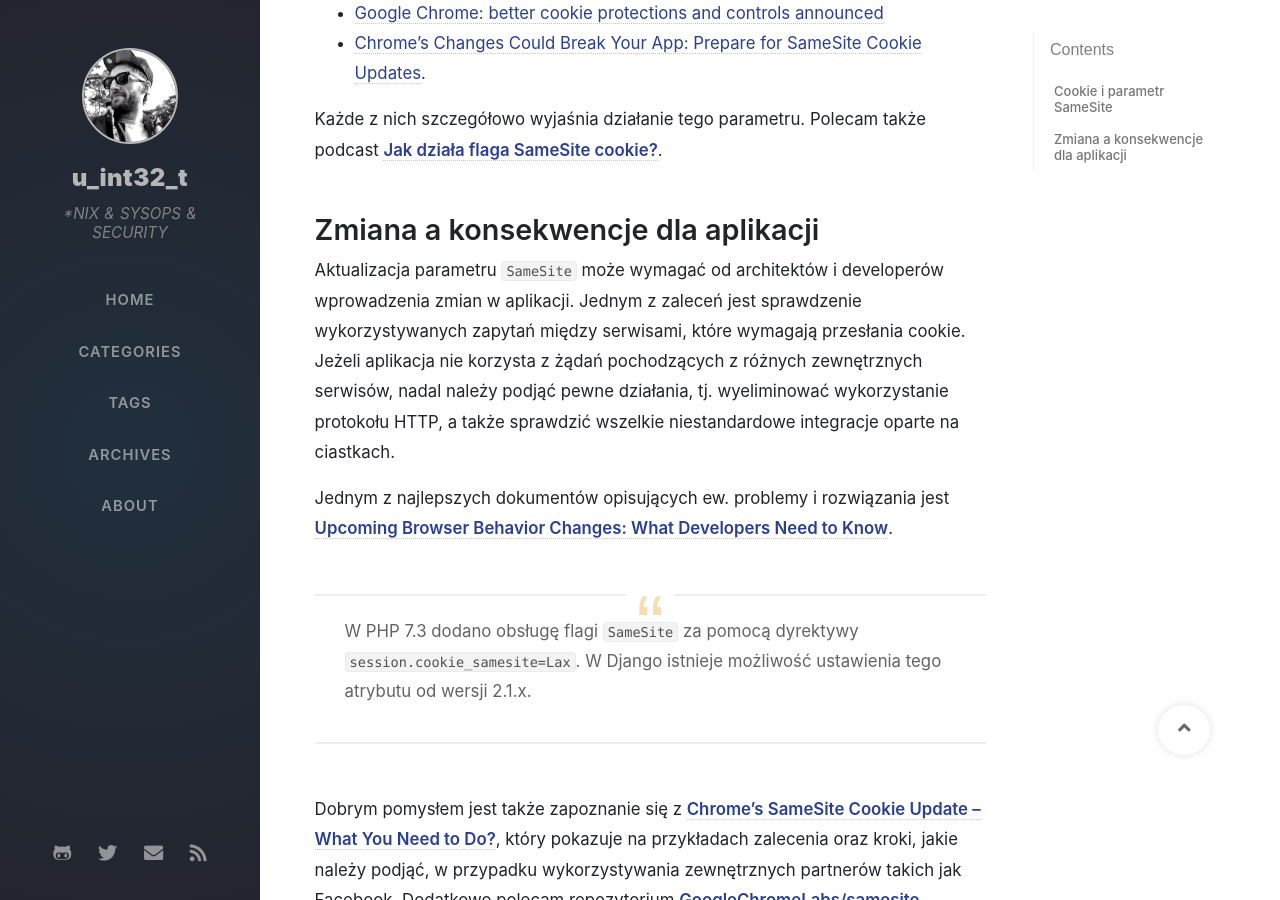
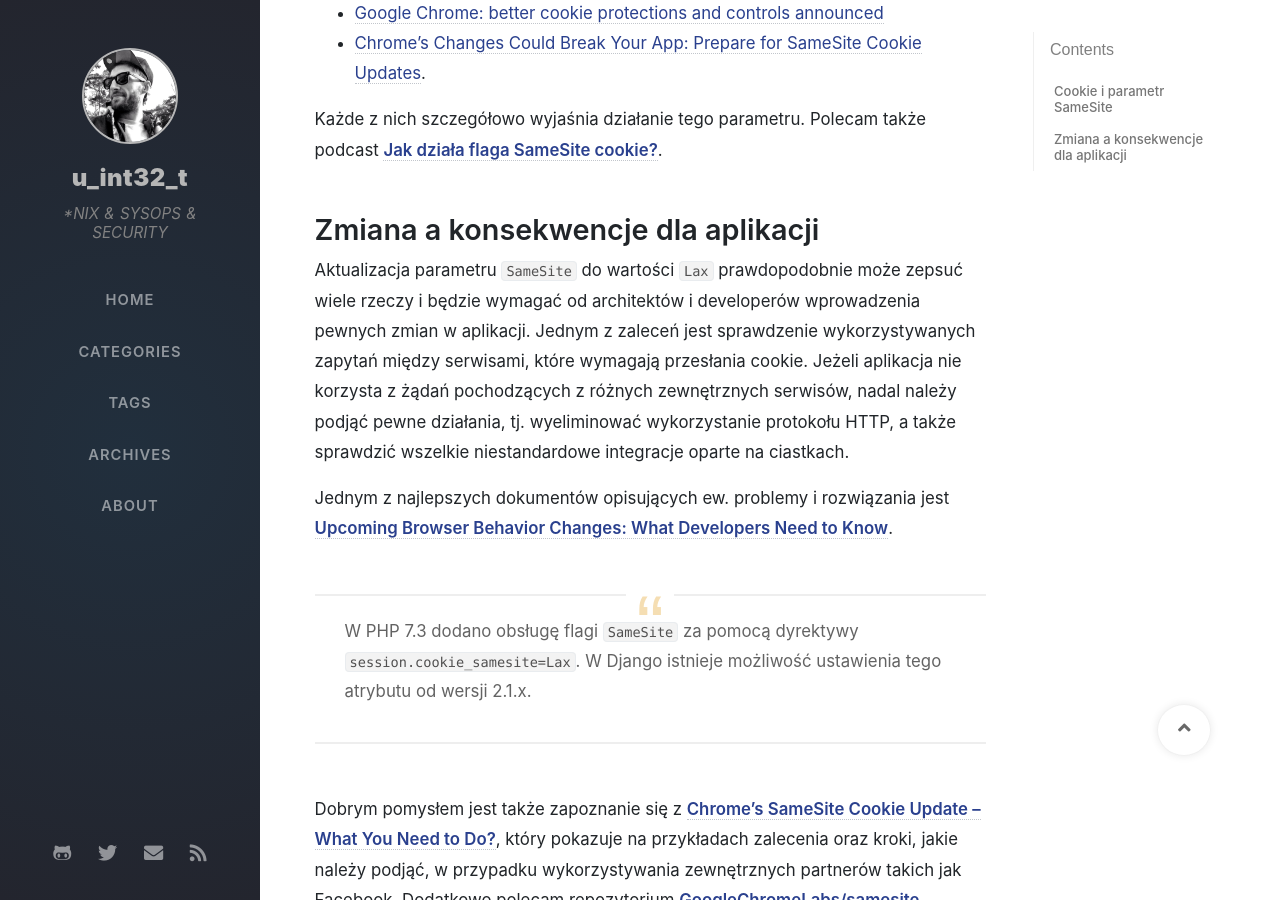
Before and after one commit to morristech/trimstray.github.io, a Jekyll site: the page built from _posts/2020-02-24-atrybut_samesite_i_chrome_80.md, in a window 1280 px wide and 900 px high, scrolled down 4013 px. Built offline with Jekyll 4.4.1, drawn with Linux system fonts in a browser that asks for light colours; nearby versions of some CDN libraries; some web fonts are replaced; comment, search, counter and statistics services are not loaded.

Commit message:
update post (v2) - signed-off-by: trimstray <trimstray@gmail.com>

```diff
--- a/_posts/2020-02-24-atrybut_samesite_i_chrome_80.md
+++ b/_posts/2020-02-24-atrybut_samesite_i_chrome_80.md
@@ -71,7 +71,7 @@ Każde z nich szczegółowo wyjaśnia działanie tego parametru. Polecam także
 
 # Zmiana a konsekwencje dla aplikacji
 
-Aktualizacja parametru `SameSite` może wymagać od architektów i developerów wprowadzenia zmian w aplikacji. Jednym z zaleceń jest sprawdzenie wykorzystywanych zapytań między serwisami, które wymagają przesłania cookie. Jeżeli aplikacja nie korzysta z żądań pochodzących z różnych zewnętrznych serwisów, nadal należy podjąć pewne działania, tj. wyeliminować wykorzystanie protokołu HTTP, a także sprawdzić wszelkie niestandardowe integracje oparte na ciastkach.
+Aktualizacja parametru `SameSite` do wartości `Lax` prawdopodobnie może zepsuć wiele rzeczy i będzie wymagać od architektów i developerów wprowadzenia pewnych zmian w aplikacji. Jednym z zaleceń jest sprawdzenie wykorzystywanych zapytań między serwisami, które wymagają przesłania cookie. Jeżeli aplikacja nie korzysta z żądań pochodzących z różnych zewnętrznych serwisów, nadal należy podjąć pewne działania, tj. wyeliminować wykorzystanie protokołu HTTP, a także sprawdzić wszelkie niestandardowe integracje oparte na ciastkach.
 
 Jednym z najlepszych dokumentów opisujących ew. problemy i rozwiązania jest [Upcoming Browser Behavior Changes: What Developers Need to Know](https://auth0.com/blog/browser-behavior-changes-what-developers-need-to-know/).
 
```
